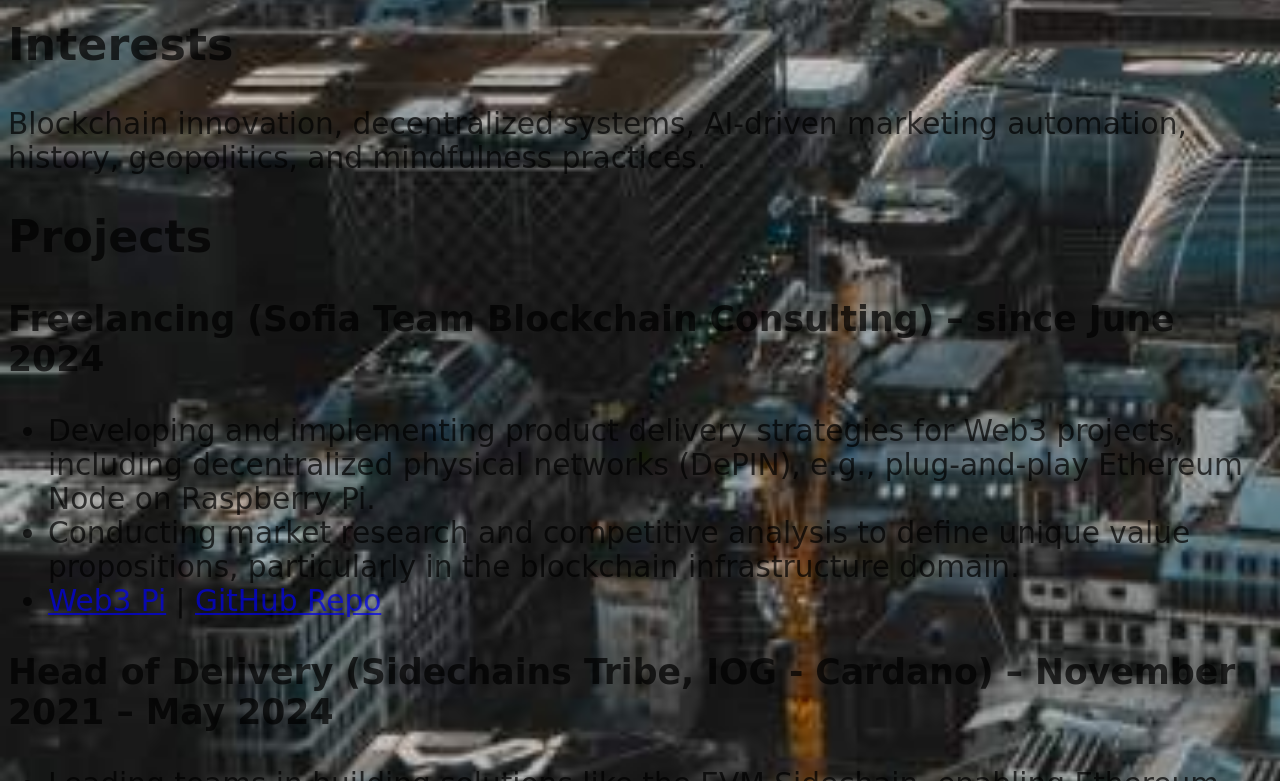
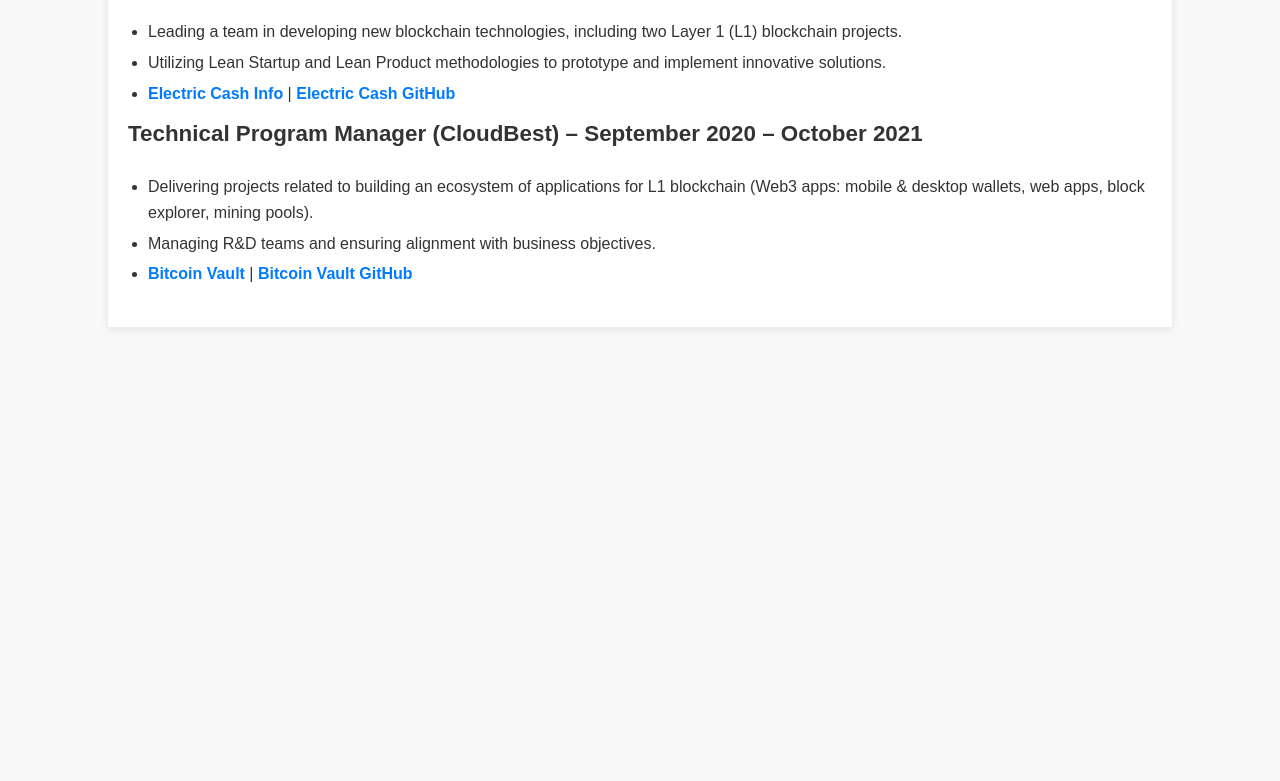
Before and after one commit to jakubkornafel/jakubkornafel.github.io, a plain HTML site: page index.html in a window 1280 px wide. Shown: the part 2019-2800 px from the top of the page. After the commit the page ends 2366 px from the top, so only its background shows below. Drawn offline with Linux system fonts and the light colour scheme; a script that the page names is missing.

Commit message:
Update styles.css

```diff
--- a/styles.css
+++ b/styles.css
@@ -1,35 +1,82 @@
-body{
-	background-image: url("bg.jpg");
-	/*background-color: #DED6D6;*/
-	background-size: cover;
-	font-family: 'Pacifico', cursive;
-	font-family: 'Shadows Into Light', cursive;
-	font-size: 1.85em;
-	opacity: 0.7;
+/* styles.css */
+
+body {
+    font-family: Arial, sans-serif;
+    margin: 0;
+    padding: 0;
+    line-height: 1.6;
+    background-color: #f9f9f9;
+    color: #333;
 }
 
-#icon{
-	text-align: right;
-	padding: 25px 25px 0 25px;
-	opacity: 0.5;
+.container {
+    width: 80%;
+    margin: 20px auto;
+    overflow: hidden;
+    padding: 20px;
+    background: #fff;
+    box-shadow: 0 2px 10px rgba(0, 0, 0, 0.1);
 }
 
-
-#div1 {
-	text-align: center;
-	margin: 30px;
-	padding: 50px;
-
+header {
+    text-align: center;
+    margin-bottom: 20px;
 }
 
-button{
-	background-color: darkgrey;
-	border-radius: 15px;
-	border: 2px solid;
-	border-color: #837A7A;
-	opacity: 0.	5;
-	padding: 10px;
-	font-family: 'Pacifico', cursive;
-	font-family: 'Shadows Into Light', cursive;
-	font-size: 1em;
+header h1 {
+    margin: 0;
+    font-size: 2.5em;
 }
+
+header p {
+    font-size: 1.2em;
+    color: #555;
+}
+
+section {
+    margin-bottom: 20px;
+}
+
+section h2 {
+    border-bottom: 2px solid #333;
+    padding-bottom: 5px;
+    margin-bottom: 10px;
+    font-size: 1.8em;
+}
+
+ul {
+    list-style: none;
+    padding: 0;
+}
+
+ul li {
+    margin: 5px 0;
+}
+
+a {
+    color: #007BFF;
+    text-decoration: none;
+}
+
+a:hover {
+    text-decoration: underline;
+}
+
+.contact p, .languages p, .interests p {
+    margin: 5px 0;
+}
+
+h3 {
+    font-size: 1.4em;
+    margin-top: 10px;
+}
+
+.projects ul {
+    margin: 10px 0;
+    padding-left: 20px;
+    list-style: disc;
+}
+
+.projects a {
+    font-weight: bold;
+}
```
